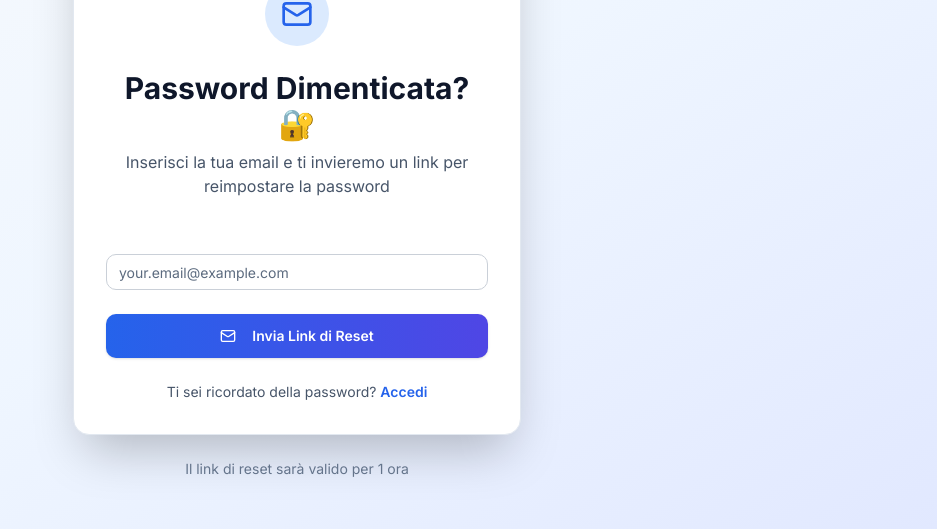
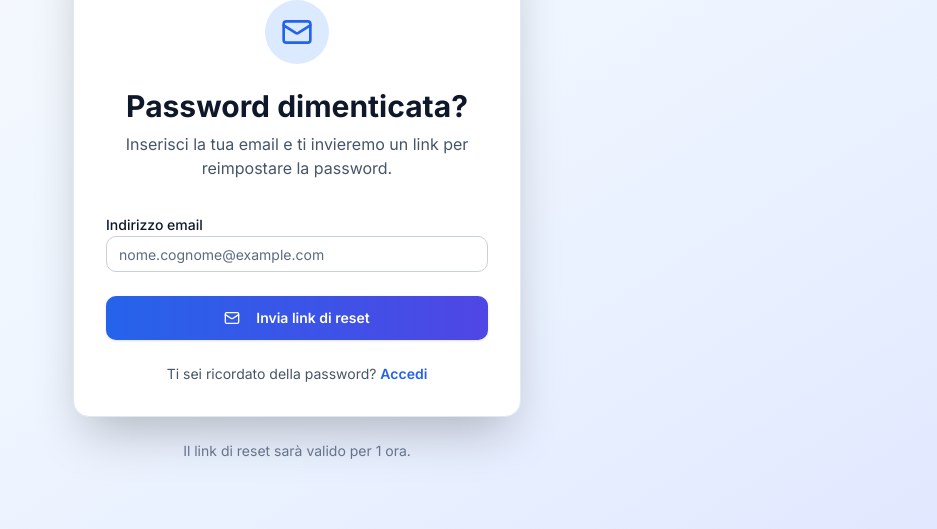
Before and after one commit to yankee2719/sg-9c679d95-45e7-4449-9205-2e3dd94d65a6-1771711187, a Next.js app: page /forgot-password in a window 1280 px wide. Shown: the part 208-737 px from the top of the page, without its empty margins (343-1280 px from the left). Built offline with nearby package versions, Linux system fonts and the light colour scheme; no server answers.

Commit message:
Edit /src/pages/forgot-password.tsx

```diff
--- a/src/pages/forgot-password.tsx
+++ b/src/pages/forgot-password.tsx
@@ -1,5 +1,6 @@
-import { useState } from "react";
+import { useMemo, useState } from "react";
 import { useRouter } from "next/router";
+import Link from "next/link";
 import { supabase } from "@/integrations/supabase/client";
 import { Button } from "@/components/ui/button";
 import { Input } from "@/components/ui/input";
@@ -7,10 +8,87 @@ import { Label } from "@/components/ui/label";
 import { Alert, AlertDescription } from "@/components/ui/alert";
 import { SEO } from "@/components/SEO";
 import { ArrowLeft, Mail, CheckCircle2, AlertCircle } from "lucide-react";
-import Link from "next/link";
+import { useLanguage } from "@/contexts/LanguageContext";
+
+const copy = {
+    it: {
+        seoTitle: "Password dimenticata - MACHINA",
+        seoDescription: "Recupera l'accesso al tuo account MACHINA.",
+        sentTitle: "Email inviata",
+        sentIntro: "Abbiamo inviato un link per reimpostare la password a:",
+        sentHelp: "Controlla la tua casella di posta e clicca sul link per reimpostare la password. Il link è valido per 1 ora.",
+        backToLogin: "Torna al login",
+        title: "Password dimenticata?",
+        subtitle: "Inserisci la tua email e ti invieremo un link per reimpostare la password.",
+        emailLabel: "Indirizzo email",
+        emailPlaceholder: "nome.cognome@example.com",
+        sending: "Invio in corso...",
+        sendButton: "Invia link di reset",
+        remembered: "Ti sei ricordato della password?",
+        loginLink: "Accedi",
+        footer: "Il link di reset sarà valido per 1 ora.",
+        genericError: "Errore durante l'invio dell'email",
+    },
+    en: {
+        seoTitle: "Forgot password - MACHINA",
+        seoDescription: "Recover access to your MACHINA account.",
+        sentTitle: "Email sent",
+        sentIntro: "We sent a password reset link to:",
+        sentHelp: "Check your inbox and click the link to reset your password. The link is valid for 1 hour.",
+        backToLogin: "Back to login",
+        title: "Forgot your password?",
+        subtitle: "Enter your email and we will send you a link to reset your password.",
+        emailLabel: "Email address",
+        emailPlaceholder: "name.surname@example.com",
+        sending: "Sending...",
+        sendButton: "Send reset link",
+        remembered: "Remembered your password?",
+        loginLink: "Sign in",
+        footer: "The reset link will remain valid for 1 hour.",
+        genericError: "Error while sending the email",
+    },
+    fr: {
+        seoTitle: "Mot de passe oublié - MACHINA",
+        seoDescription: "Récupérez l'accès à votre compte MACHINA.",
+        sentTitle: "Email envoyé",
+        sentIntro: "Nous avons envoyé un lien de réinitialisation à :",
+        sentHelp: "Vérifiez votre boîte mail et cliquez sur le lien pour réinitialiser votre mot de passe. Le lien est valable pendant 1 heure.",
+        backToLogin: "Retour à la connexion",
+        title: "Mot de passe oublié ?",
+        subtitle: "Saisissez votre email et nous vous enverrons un lien pour réinitialiser votre mot de passe.",
+        emailLabel: "Adresse email",
+        emailPlaceholder: "nom.prenom@example.com",
+        sending: "Envoi en cours...",
+        sendButton: "Envoyer le lien de réinitialisation",
+        remembered: "Vous vous souvenez du mot de passe ?",
+        loginLink: "Se connecter",
+        footer: "Le lien de réinitialisation restera valable pendant 1 heure.",
+        genericError: "Erreur lors de l'envoi de l'email",
+    },
+    es: {
+        seoTitle: "Olvidé mi contraseña - MACHINA",
+        seoDescription: "Recupera el acceso a tu cuenta MACHINA.",
+        sentTitle: "Correo enviado",
+        sentIntro: "Hemos enviado un enlace para restablecer la contraseña a:",
+        sentHelp: "Revisa tu bandeja de entrada y haz clic en el enlace para restablecer la contraseña. El enlace es válido durante 1 hora.",
+        backToLogin: "Volver al acceso",
+        title: "¿Olvidaste tu contraseña?",
+        subtitle: "Introduce tu correo y te enviaremos un enlace para restablecer la contraseña.",
+        emailLabel: "Correo electrónico",
+        emailPlaceholder: "nombre.apellido@example.com",
+        sending: "Enviando...",
+        sendButton: "Enviar enlace de restablecimiento",
+        remembered: "¿Recordaste tu contraseña?",
+        loginLink: "Acceder",
+        footer: "El enlace de restablecimiento será válido durante 1 hora.",
+        genericError: "Error al enviar el correo",
+    },
+} as const;
 
 export default function ForgotPasswordPage() {
     const router = useRouter();
+    const { language } = useLanguage();
+    const text = useMemo(() => copy[language], [language]);
     const [email, setEmail] = useState("");
     const [loading, setLoading] = useState(false);
     const [success, setSuccess] = useState(false);
@@ -27,10 +105,9 @@ export default function ForgotPasswordPage() {
             });
 
             if (resetError) throw resetError;
-
             setSuccess(true);
         } catch (err: unknown) {
-      const errorMessage = err instanceof Error ? err.message : "Errore durante l'invio dell'email";
+            const errorMessage = err instanceof Error ? err.message : text.genericError;
             setError(errorMessage);
         } finally {
             setLoading(false);
@@ -40,10 +117,7 @@ export default function ForgotPasswordPage() {
     if (success) {
         return (
             <>
-        <SEO
-          title="Email Inviata - Password Dimenticata"
-          description="Email di reset password inviata con successo"
-        />
+                <SEO title={text.seoTitle} description={text.seoDescription} />
                 <div className="min-h-screen flex items-center justify-center bg-gradient-to-br from-slate-50 via-blue-50 to-indigo-100 dark:from-slate-950 dark:via-slate-900 dark:to-slate-800 px-4">
                     <div className="w-full max-w-md">
                         <div className="bg-white dark:bg-slate-800 rounded-2xl shadow-2xl p-8 border border-slate-200 dark:border-slate-700">
@@ -54,11 +128,11 @@ export default function ForgotPasswordPage() {
                             </div>
 
                             <h1 className="text-2xl font-bold text-center mb-2 text-slate-900 dark:text-white">
-                Email Inviata! ✉️
+                                {text.sentTitle}
                             </h1>
 
                             <p className="text-center text-slate-600 dark:text-slate-300 mb-6">
-                Abbiamo inviato un link per reimpostare la password a:
+                                {text.sentIntro}
                             </p>
 
                             <div className="bg-slate-100 dark:bg-slate-700 rounded-lg p-4 mb-6">
@@ -70,8 +144,7 @@ export default function ForgotPasswordPage() {
                             <Alert className="mb-6 border-blue-200 bg-blue-50 dark:border-blue-800 dark:bg-blue-900/20">
                                 <Mail className="h-4 w-4 text-blue-600 dark:text-blue-400" />
                                 <AlertDescription className="text-blue-800 dark:text-blue-300">
-                  Controlla la tua casella di posta e clicca sul link per reimpostare la password.
-                  Il link è valido per 1 ora.
+                                    {text.sentHelp}
                                 </AlertDescription>
                             </Alert>
 
@@ -79,7 +152,7 @@ export default function ForgotPasswordPage() {
                                 onClick={() => router.push("/login")}
                                 className="w-full bg-gradient-to-r from-blue-600 to-indigo-600 hover:from-blue-700 hover:to-indigo-700 text-white"
                             >
-                Torna al Login
+                                {text.backToLogin}
                             </Button>
                         </div>
                     </div>
@@ -90,10 +163,7 @@ export default function ForgotPasswordPage() {
 
     return (
         <>
-      <SEO
-        title="Password Dimenticata - Reset Password"
-        description="Recupera l'accesso al tuo account"
-      />
+            <SEO title={text.seoTitle} description={text.seoDescription} />
             <div className="min-h-screen flex items-center justify-center bg-gradient-to-br from-slate-50 via-blue-50 to-indigo-100 dark:from-slate-950 dark:via-slate-900 dark:to-slate-800 px-4">
                 <div className="w-full max-w-md">
                     <div className="bg-white dark:bg-slate-800 rounded-2xl shadow-2xl p-8 border border-slate-200 dark:border-slate-700">
@@ -102,7 +172,7 @@ export default function ForgotPasswordPage() {
                             className="inline-flex items-center text-sm text-slate-600 dark:text-slate-400 hover:text-blue-600 dark:hover:text-blue-400 mb-6 transition-colors"
                         >
                             <ArrowLeft className="w-4 h-4 mr-1" />
-              Torna al login
+                            {text.backToLogin}
                         </Link>
 
                         <div className="flex justify-center mb-6">
@@ -112,11 +182,11 @@ export default function ForgotPasswordPage() {
                         </div>
 
                         <h1 className="text-3xl font-bold text-center mb-2 text-slate-900 dark:text-white">
-              Password Dimenticata? 🔐
+                            {text.title}
                         </h1>
 
                         <p className="text-center text-slate-600 dark:text-slate-300 mb-8">
-              Inserisci la tua email e ti invieremo un link per reimpostare la password
+                            {text.subtitle}
                         </p>
 
                         {error && (
@@ -128,18 +198,18 @@ export default function ForgotPasswordPage() {
 
                         <form onSubmit={handleSubmit} className="space-y-6">
                             <div>
-                <Label htmlFor="email" className="text-white">
-                  Indirizzo Email
+                                <Label htmlFor="email" className="text-slate-900 dark:text-white">
+                                    {text.emailLabel}
                                 </Label>
                                 <Input
                                     id="email"
                                     type="email"
                                     value={email}
                                     onChange={(e) => setEmail(e.target.value)}
-                  placeholder="your.email@example.com"
+                                    placeholder={text.emailPlaceholder}
                                     required
                                     disabled={loading}
-                  className="bg-gray-700 border-gray-600 text-white placeholder:text-gray-400"
+                                    className="bg-slate-50 dark:bg-slate-700 border-slate-200 dark:border-slate-600 text-slate-900 dark:text-white placeholder:text-slate-400 dark:placeholder:text-slate-400"
                                 />
                             </div>
 
@@ -151,12 +221,12 @@ export default function ForgotPasswordPage() {
                                 {loading ? (
                                     <>
                                         <span className="animate-spin mr-2">⏳</span>
-                    Invio in corso...
+                                        {text.sending}
                                     </>
                                 ) : (
                                     <>
                                         <Mail className="w-4 h-4 mr-2" />
-                    Invia Link di Reset
+                                        {text.sendButton}
                                     </>
                                 )}
                             </Button>
@@ -164,19 +234,16 @@ export default function ForgotPasswordPage() {
 
                         <div className="mt-6 text-center">
                             <p className="text-sm text-slate-600 dark:text-slate-400">
-                Ti sei ricordato della password?{" "}
-                <Link
-                  href="/login"
-                  className="font-semibold text-blue-600 dark:text-blue-400 hover:underline"
-                >
-                  Accedi
+                                {text.remembered}{" "}
+                                <Link href="/login" className="font-semibold text-blue-600 dark:text-blue-400 hover:underline">
+                                    {text.loginLink}
                                 </Link>
                             </p>
                         </div>
                     </div>
 
                     <p className="text-center text-sm text-slate-500 dark:text-slate-400 mt-6">
-            Il link di reset sarà valido per 1 ora
+                        {text.footer}
                     </p>
                 </div>
             </div>
```
Lines whose indentation alone changed are shown as unchanged.
